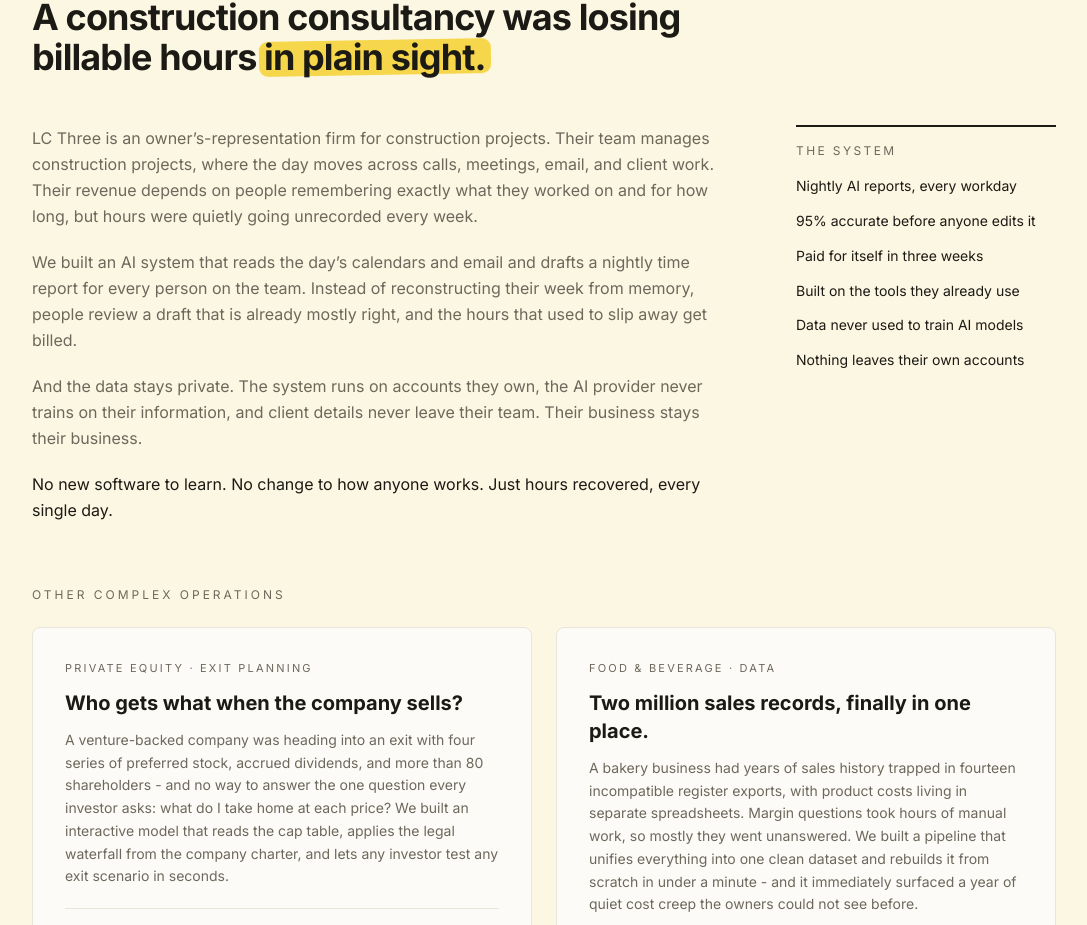
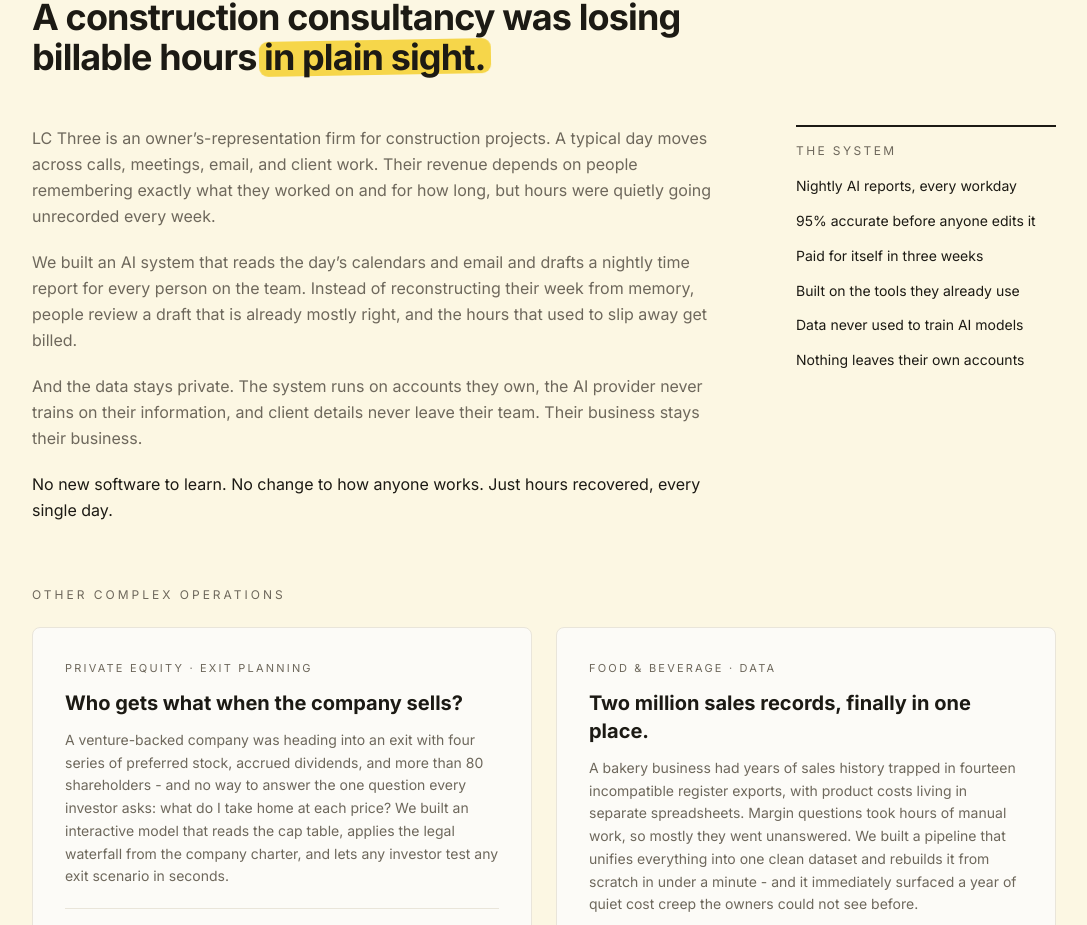
Before and after one commit to j2j-connection/j2j-website, a Next.js app in the folder nextjs-site/: page / in a window 1280 px wide. Shown: the part 1396-2321 px from the top of the page, without its empty margins (96-1183 px from the left). Built offline with nearby package versions, Linux system fonts and the light colour scheme.

Commit message:
copy: remove repeated project framing

```diff
--- a/nextjs-site/src/components/CaseStudy.tsx
+++ b/nextjs-site/src/components/CaseStudy.tsx
@@ -39,11 +39,11 @@
         <div className="mt-12 grid gap-12 md:grid-cols-[1fr_260px] md:gap-16">
           <div className="space-y-5 leading-relaxed text-muted">
             <p>
-              {caseStudyClient.name} is {caseStudyClient.descriptor}. Their team
-              manages construction projects, where the day moves across calls,
-              meetings, email, and client work. Their revenue depends on people
-              remembering exactly what they worked on and for how long, but
-              hours were quietly going unrecorded every week.
+              {caseStudyClient.name} is {caseStudyClient.descriptor}. A typical
+              day moves across calls, meetings, email, and client work. Their
+              revenue depends on people remembering exactly what they worked on
+              and for how long, but hours were quietly going unrecorded every
+              week.
             </p>
             <p>
               We built an AI system that reads the day’s calendars and email and
```
Also changed, not shown: 2 other files (tests, documents, lock files or other folders).
